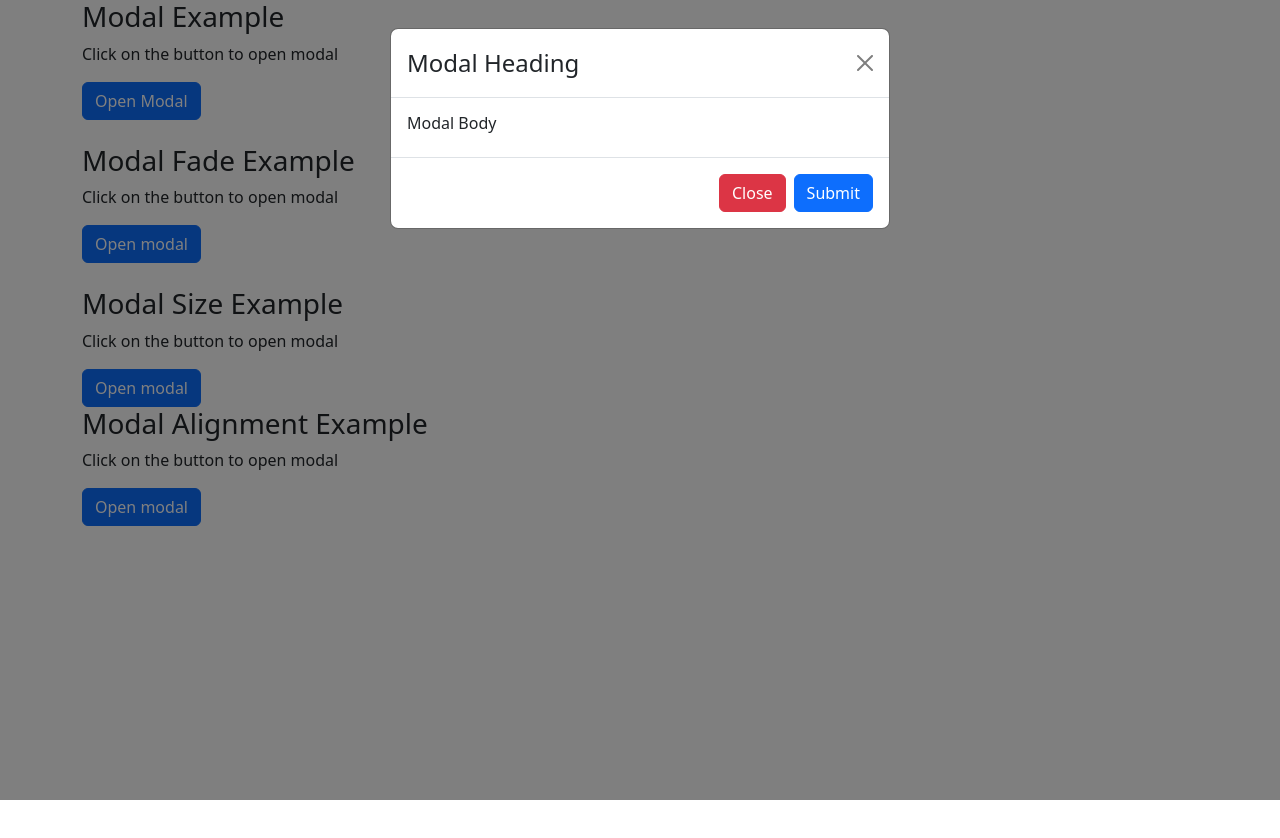
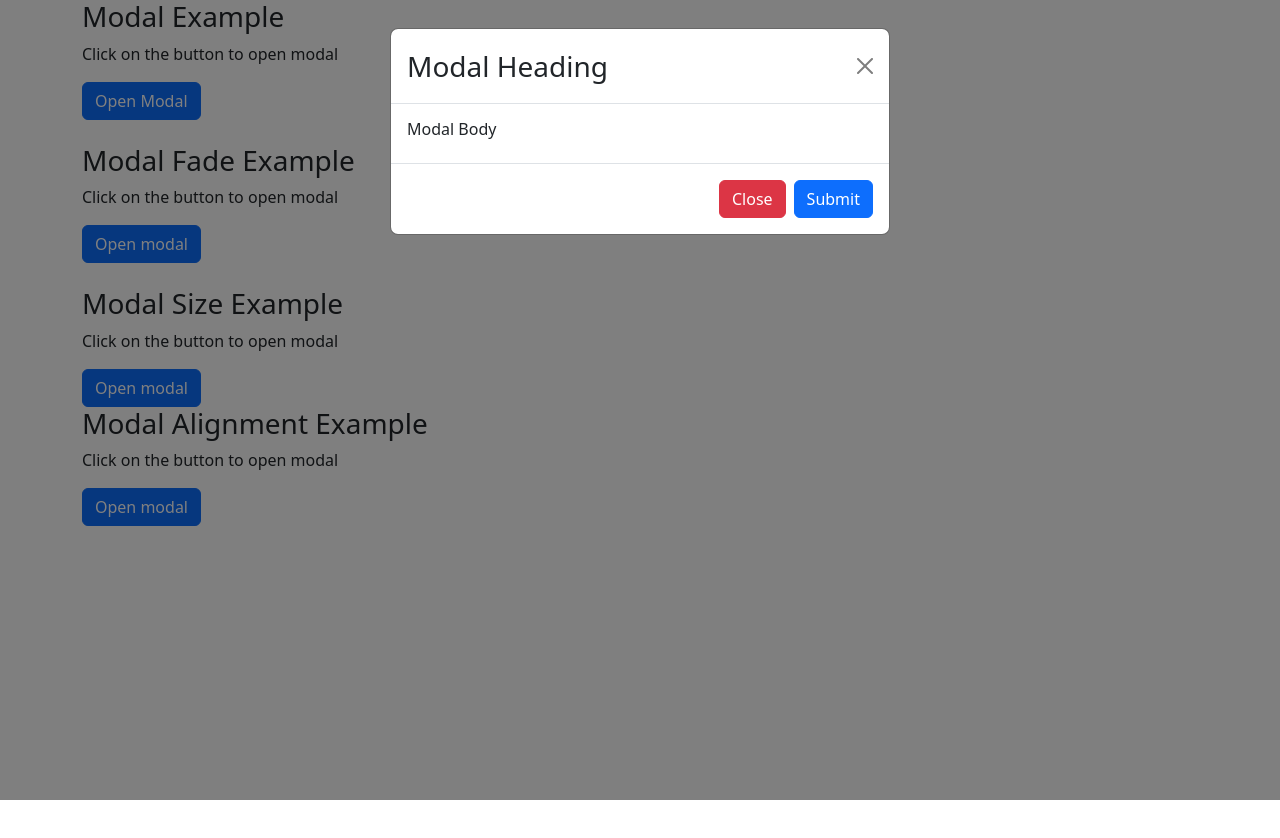
Before and after one commit to Jdelina/Bootstrap, a plain HTML site: page modal.html in a window 1280 px wide. Both pictures are taken after a click on the button "Open Modal". Shown: the top 838 px of the page. Drawn offline with nearby package versions, Linux system fonts and the light colour scheme.

Commit message:
modified:   modal.html

```diff
--- a/modal.html
+++ b/modal.html
@@ -24,7 +24,7 @@
 
                 <!------Modal Header-->
                 <div class="modal-header">
-                        <h4 class="modal-title"> Modal Heading </h4>
+                        <h3 class="modal-title"> Modal Heading </h3>
                         <button type="button" class="btn-close" data-bs-dismiss="modal"> </button>
                 </div>
 
```
